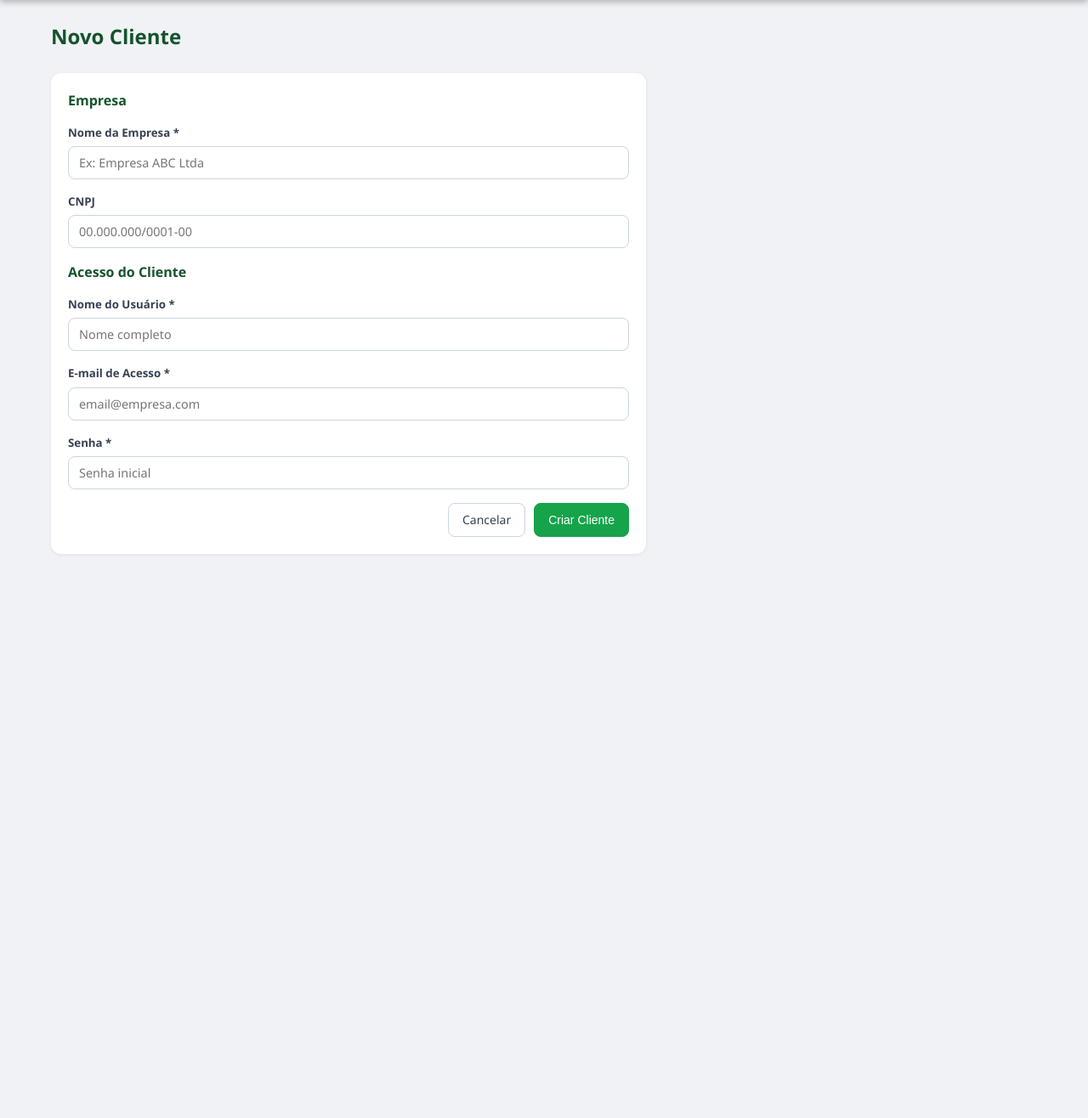
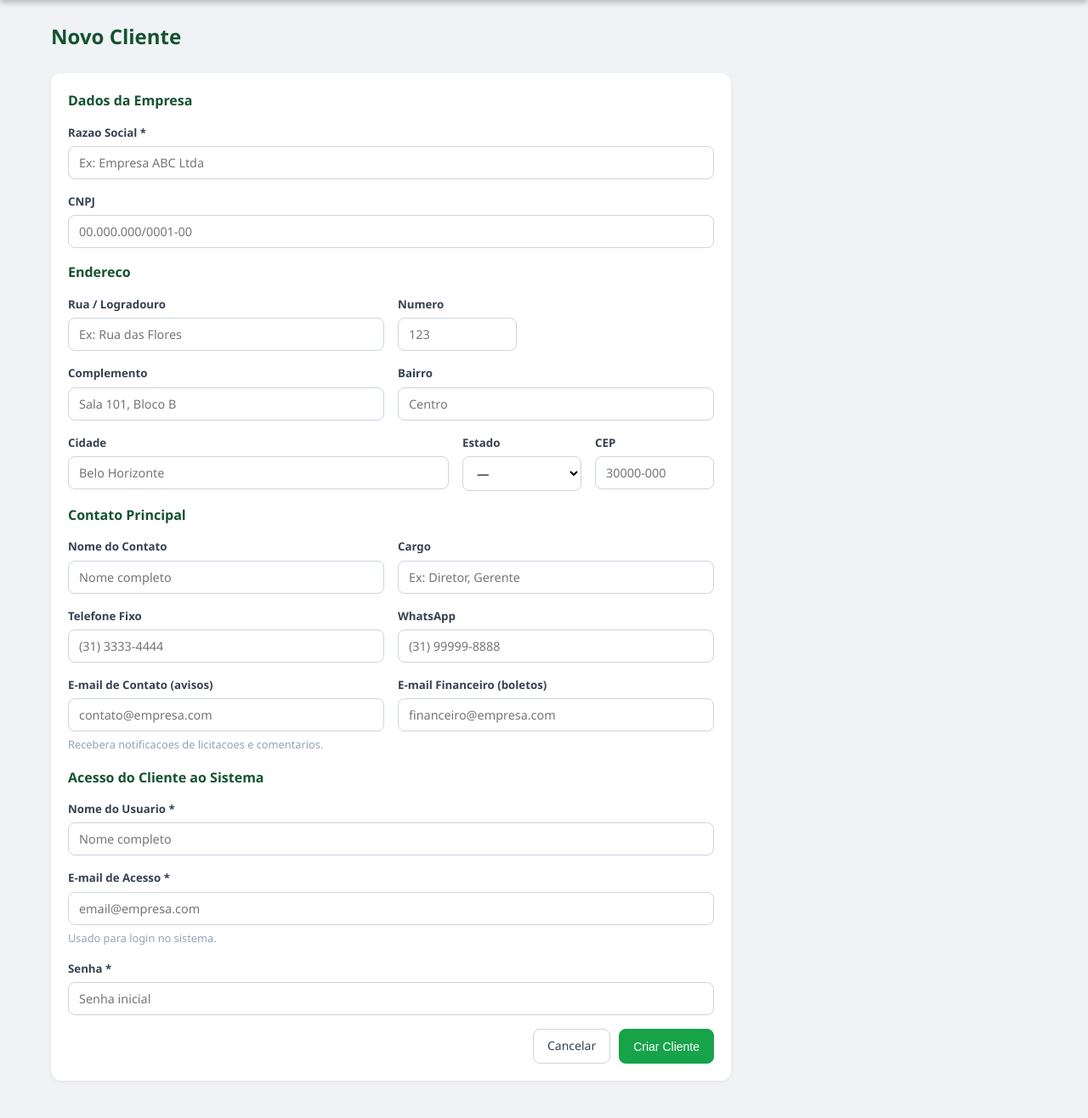
Before and after one commit to igorsantoscost-rgb/Software-de-Licita-es, a Flask app: page /clientes/novo in a window 1280 px wide. Shown: the part 56-1372 px from the top of the page at 85% size. Before the commit the page ends 708 px from the top, so only its background shows below. Run offline with Flask 3, Linux system fonts and the light colour scheme; a user stored in the database is signed in.

Commit message:
feat(cliente): cadastro expandido com endereco contato telefone email

```diff
--- a/app/models.py
+++ b/app/models.py
@@ -19,8 +19,23 @@ class User(UserMixin, db.Model):
 class Cliente(db.Model):
     __tablename__ = "clientes"
     id = db.Column(db.Integer, primary_key=True)
-    nome = db.Column(db.String(200), nullable=False)
+    nome = db.Column(db.String(200), nullable=False)  # Razao Social
     cnpj = db.Column(db.String(20), nullable=True)
+    # Endereco
+    rua = db.Column(db.String(300), nullable=True)
+    numero = db.Column(db.String(20), nullable=True)
+    complemento = db.Column(db.String(100), nullable=True)
+    bairro = db.Column(db.String(100), nullable=True)
+    cidade = db.Column(db.String(100), nullable=True)
+    estado = db.Column(db.String(2), nullable=True)
+    cep = db.Column(db.String(10), nullable=True)
+    # Contato
+    nome_contato = db.Column(db.String(200), nullable=True)
+    cargo_contato = db.Column(db.String(100), nullable=True)
+    telefone_fixo = db.Column(db.String(20), nullable=True)
+    telefone_wpp = db.Column(db.String(20), nullable=True)
+    email_contato = db.Column(db.String(150), nullable=True)  # Avisos
+    email_financeiro = db.Column(db.String(150), nullable=True)  # Boletos
     criado_em = db.Column(db.DateTime, default=datetime.utcnow)
     usuarios = db.relationship("User", backref="cliente", lazy=True, foreign_keys=[User.cliente_id])
     licitacoes = db.relationship("Licitacao", backref="cliente", lazy=True)
--- a/app/routes/main.py
+++ b/app/routes/main.py
@@ -2,6 +2,7 @@ from flask import Blueprint, render_template, redirect, url_for, request, flash
 from flask_login import login_required, current_user
 from app.models import Licitacao, Cliente, User, STATUS_CHOICES, PalavraChaveCliente
 from app import db, bcrypt
+from app.capag import UFS
 from datetime import datetime, date, timedelta
 import calendar
 
@@ -167,8 +168,24 @@ def novo_cliente():
         nome_user = request.form.get("nome_usuario", "").strip()
         if not nome or not email_user or not senha_user:
             flash("Preencha todos os campos obrigatorios.", "erro")
-            return render_template("form_cliente.html")
-        cliente = Cliente(nome=nome, cnpj=cnpj)
+            return render_template("form_cliente.html", ufs=UFS)
+        cliente = Cliente(
+            nome=nome,
+            cnpj=cnpj,
+            rua=request.form.get("rua", "").strip(),
+            numero=request.form.get("numero", "").strip(),
+            complemento=request.form.get("complemento", "").strip(),
+            bairro=request.form.get("bairro", "").strip(),
+            cidade=request.form.get("cidade", "").strip(),
+            estado=request.form.get("estado", "").strip().upper(),
+            cep=request.form.get("cep", "").strip(),
+            nome_contato=request.form.get("nome_contato", "").strip(),
+            cargo_contato=request.form.get("cargo_contato", "").strip(),
+            telefone_fixo=request.form.get("telefone_fixo", "").strip(),
+            telefone_wpp=request.form.get("telefone_wpp", "").strip(),
+            email_contato=request.form.get("email_contato", "").strip(),
+            email_financeiro=request.form.get("email_financeiro", "").strip(),
+        )
         db.session.add(cliente)
         db.session.flush()
         user = User(
@@ -182,7 +199,7 @@ def novo_cliente():
         db.session.commit()
         flash("Cliente criado com sucesso.", "ok")
         return redirect(url_for("main.clientes"))
-    return render_template("form_cliente.html")
+    return render_template("form_cliente.html", ufs=UFS)
 
 
 @main_bp.route("/clientes/<int:id>/editar", methods=["GET", "POST"])
@@ -193,16 +210,28 @@ def editar_cliente(id):
     cliente = Cliente.query.get_or_404(id)
     if request.method == "POST":
         nome = request.form.get("nome", "").strip()
-        cnpj = request.form.get("cnpj", "").strip()
         if not nome:
             flash("O nome da empresa é obrigatório.", "erro")
-            return render_template("form_cliente_editar.html", cliente=cliente)
+            return render_template("form_cliente_editar.html", cliente=cliente, ufs=UFS)
         cliente.nome = nome
-        cliente.cnpj = cnpj
+        cliente.cnpj = request.form.get("cnpj", "").strip()
+        cliente.rua = request.form.get("rua", "").strip()
+        cliente.numero = request.form.get("numero", "").strip()
+        cliente.complemento = request.form.get("complemento", "").strip()
+        cliente.bairro = request.form.get("bairro", "").strip()
+        cliente.cidade = request.form.get("cidade", "").strip()
+        cliente.estado = request.form.get("estado", "").strip().upper()
+        cliente.cep = request.form.get("cep", "").strip()
+        cliente.nome_contato = request.form.get("nome_contato", "").strip()
+        cliente.cargo_contato = request.form.get("cargo_contato", "").strip()
+        cliente.telefone_fixo = request.form.get("telefone_fixo", "").strip()
+        cliente.telefone_wpp = request.form.get("telefone_wpp", "").strip()
+        cliente.email_contato = request.form.get("email_contato", "").strip()
+        cliente.email_financeiro = request.form.get("email_financeiro", "").strip()
         db.session.commit()
         flash("Cliente atualizado.", "ok")
         return redirect(url_for("main.clientes"))
-    return render_template("form_cliente_editar.html", cliente=cliente)
+    return render_template("form_cliente_editar.html", cliente=cliente, ufs=UFS)
 
 
 @main_bp.route("/clientes/<int:id>/palavras-chave/adicionar", methods=["POST"])
--- a/app/static/css/style.css
+++ b/app/static/css/style.css
@@ -233,7 +233,11 @@ a:hover { text-decoration: underline; }
 .card h3 { font-size: 1rem; font-weight: 600; margin-bottom: 14px; color: #14532d; }
 .card-header-row { display: flex; justify-content: space-between; align-items: center; margin-bottom: 14px; }
 .card-header-row h3 { margin-bottom: 0; }
-.card-form { max-width: 700px; }
+.card-form { max-width: 800px; }
+.grid-form-2 { display: grid; grid-template-columns: 1fr 1fr; gap: 0 16px; }
+.grid-form-3 { display: grid; grid-template-columns: 1fr auto auto; gap: 0 16px; }
+.campo-sm { max-width: 140px; }
+@media (max-width: 600px) { .grid-form-2, .grid-form-3 { grid-template-columns: 1fr; } .campo-sm { max-width: none; } }
 
 /* ── Grid ── */
 .grid-2 { display: grid; grid-template-columns: 1fr 1fr; gap: 0 24px; }
--- a/app/templates/form_cliente.html
+++ b/app/templates/form_cliente.html
@@ -8,9 +8,9 @@
 
 <div class="card card-form">
   <form method="POST">
-    <h3>Empresa</h3>
+    <h3>Dados da Empresa</h3>
     <div class="campo">
-      <label>Nome da Empresa *</label>
+      <label>Razao Social *</label>
       <input type="text" name="nome" required placeholder="Ex: Empresa ABC Ltda">
     </div>
     <div class="campo">
@@ -18,14 +18,89 @@
       <input type="text" name="cnpj" placeholder="00.000.000/0001-00">
     </div>
 
-    <h3>Acesso do Cliente</h3>
+    <h3>Endereco</h3>
+    <div class="grid-form-2">
+      <div class="campo">
+        <label>Rua / Logradouro</label>
+        <input type="text" name="rua" placeholder="Ex: Rua das Flores">
+      </div>
+      <div class="campo campo-sm">
+        <label>Numero</label>
+        <input type="text" name="numero" placeholder="123">
+      </div>
+    </div>
+    <div class="grid-form-2">
+      <div class="campo">
+        <label>Complemento</label>
+        <input type="text" name="complemento" placeholder="Sala 101, Bloco B">
+      </div>
+      <div class="campo">
+        <label>Bairro</label>
+        <input type="text" name="bairro" placeholder="Centro">
+      </div>
+    </div>
+    <div class="grid-form-3">
+      <div class="campo">
+        <label>Cidade</label>
+        <input type="text" name="cidade" placeholder="Belo Horizonte">
+      </div>
+      <div class="campo campo-sm">
+        <label>Estado</label>
+        <select name="estado">
+          <option value="">—</option>
+          {% for uf in ufs %}
+          <option value="{{ uf }}">{{ uf }}</option>
+          {% endfor %}
+        </select>
+      </div>
+      <div class="campo campo-sm">
+        <label>CEP</label>
+        <input type="text" name="cep" placeholder="30000-000">
+      </div>
+    </div>
+
+    <h3>Contato Principal</h3>
+    <div class="grid-form-2">
+      <div class="campo">
+        <label>Nome do Contato</label>
+        <input type="text" name="nome_contato" placeholder="Nome completo">
+      </div>
+      <div class="campo">
+        <label>Cargo</label>
+        <input type="text" name="cargo_contato" placeholder="Ex: Diretor, Gerente">
+      </div>
+    </div>
+    <div class="grid-form-2">
+      <div class="campo">
+        <label>Telefone Fixo</label>
+        <input type="text" name="telefone_fixo" placeholder="(31) 3333-4444">
+      </div>
+      <div class="campo">
+        <label>WhatsApp</label>
+        <input type="text" name="telefone_wpp" placeholder="(31) 99999-8888">
+      </div>
+    </div>
+    <div class="grid-form-2">
+      <div class="campo">
+        <label>E-mail de Contato (avisos)</label>
+        <input type="email" name="email_contato" placeholder="contato@empresa.com">
+        <small class="muted">Recebera notificacoes de licitacoes e comentarios.</small>
+      </div>
+      <div class="campo">
+        <label>E-mail Financeiro (boletos)</label>
+        <input type="email" name="email_financeiro" placeholder="financeiro@empresa.com">
+      </div>
+    </div>
+
+    <h3>Acesso do Cliente ao Sistema</h3>
     <div class="campo">
-      <label>Nome do Usuário *</label>
+      <label>Nome do Usuario *</label>
       <input type="text" name="nome_usuario" required placeholder="Nome completo">
     </div>
     <div class="campo">
       <label>E-mail de Acesso *</label>
       <input type="email" name="email_usuario" required placeholder="email@empresa.com">
+      <small class="muted">Usado para login no sistema.</small>
     </div>
     <div class="campo">
       <label>Senha *</label>
```
Also changed, not shown: app/__init__.py (+25 -0 lines), app/email_service.py (+13 -3 lines), app/templates/form_cliente_editar.html (+77 -2 lines).
